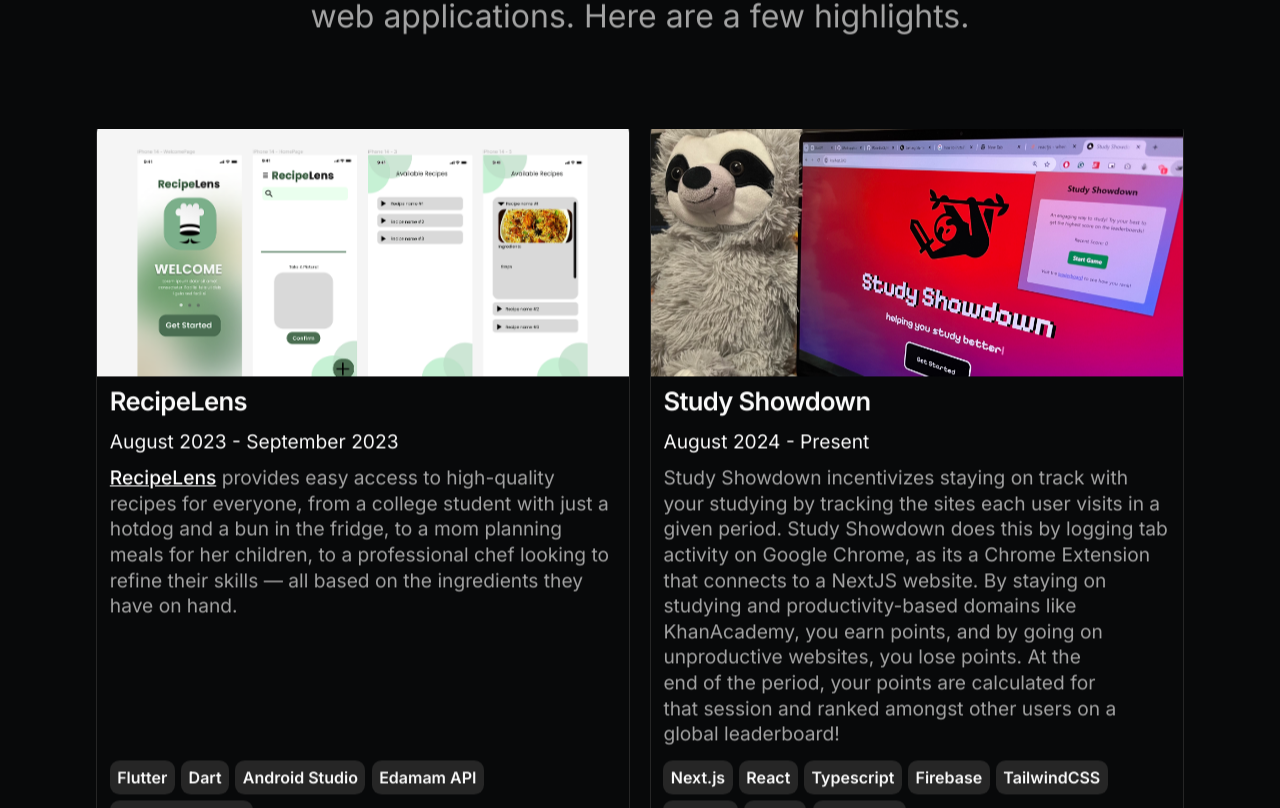
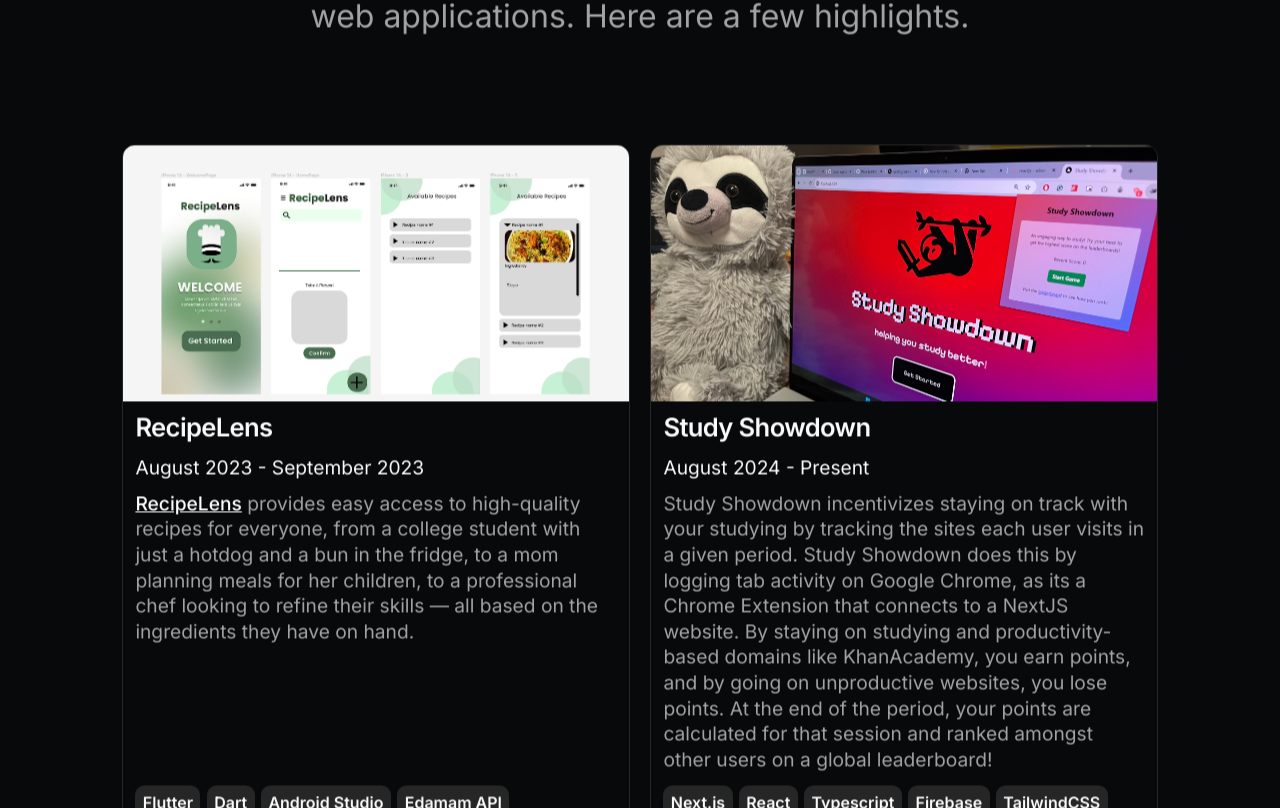
Before and after one commit to Danial-Suhail/portfolio, a Next.js app: page / in a window 1280 px wide. Shown: the part 1652-2460 px from the top of the page. Built offline with nearby package versions, Linux system fonts and the light colour scheme.

Commit message:
Fixed Bugs + Mobile Issue Fix

```diff
--- a/src/app/page.tsx
+++ b/src/app/page.tsx
@@ -24,19 +24,14 @@
     <main className="flex flex-col min-h-[100dvh] space-y-10">
       <section id="top" className="pt-20">
           <div className="w-full mx-auto flex flex-col items-center space-y-8">
-            {/* Grouped Text and Image with Image on Right */}
             <div className="flex flex-col md:flex-row items-center justify-center gap-6">
-              {/* Text content */}
               <div className="relative text-center md:text-left space-y-2">
                 <div className="relative">
-                  {/* Pink outline layer */}
                   <BlurFade delay={BLUR_FADE_DELAY}>
                     <span className="absolute text-pink-500 -translate-y-2 text-2xl font-bold tracking-tighter sm:text-3xl md:text-4xl lg:text-5xl xl:text-6xl whitespace-nowrap hidden sm:block">
                     DANIAL SUHAIL
                     </span>
                   </BlurFade>
-
-                  {/* White text layer */}
                   <BlurFadeText
                     delay={BLUR_FADE_DELAY}
                     className="text-2xl font-bold tracking-tighter sm:text-3xl md:text-4xl lg:text-5xl xl:text-6xl whitespace-nowrap mr-5"
@@ -45,15 +40,12 @@
                   />
                 </div>
 
-                {/* Subtitle */}
                 <BlurFadeText
                   className="pl-1 text-left tracking-tighter sm:text-sm md:text-base xl:max-w-[400px]"
                   delay={BLUR_FADE_DELAY}
                   text= "Software Engineer | Full-Stack Developer | Waterloo, ON"
                 />
               </div>
-
-              {/* Avatar with pink border */}
             <BlurFade delay={BLUR_FADE_DELAY}>
               <div className="relative flex items-center justify-center  w-[13.75rem] h-[13.75rem]">
                 <div className="absolute inset-0 rounded-full border-4 border-pink-500 z-0 translate-y-1"></div>
@@ -69,10 +61,7 @@
             </div>
           </div>
         </section>
-
-
         <section id="about">
-
           <BlurFade delay={BLUR_FADE_DELAY * 3}>
             <h2 className="text-xl font-bold pb-2">About Me</h2>
           </BlurFade>
@@ -141,18 +130,18 @@
                 </h2>
                 <p className="text-muted-foreground md:text-xl/relaxed lg:text-base/relaxed xl:text-xl/relaxed">
                   I&apos;ve developed a range of projects, from sleek websites
-                    to sophisticated web applications. Here are a few
-                    highlights.
+                  to sophisticated web applications. Here are a few highlights.
                 </p>
               </div>
             </div>
           </BlurFade>
           <div className="max-w-[800px] mx-auto">
+            <div className="hidden sm:block">
               <Carousel className="w-full">
                 <CarouselContent>
                   {chunkedProjects.map((projectGroup, groupIndex) => (
-                    <CarouselItem key={groupIndex}>
-                      <div className="grid grid-cols-1 sm:grid-cols-2 gap-3">
+                    <CarouselItem key={groupIndex} className ="pt-4">
+                      <div className="grid grid-cols-1 sm:grid-cols-2 gap-3 px-4">
                         {projectGroup.map((project, id) => (
                           <BlurFade
                             key={project.title}
@@ -177,6 +166,23 @@
                 <CarouselPrevious />
                 <CarouselNext />
               </Carousel>
+            </div>
+            <div className="sm:hidden grid grid-cols-1 sm:grid-cols-2 gap-3">
+              {DATA.projects.map((project, id) => (
+                <BlurFade key={project.title} delay={BLUR_FADE_DELAY * 12 + id * 0.05}>
+                  <ProjectCard
+                    href={project.href}
+                    title={project.title}
+                    description={project.description}
+                    dates={project.dates}
+                    tags={project.technologies}
+                    image={project.image}
+                    video={project.video}
+                    links={project.links}
+                  />
+                </BlurFade>
+              ))}
+            </div>
           </div>
         </div>
       </section>
--- a/src/data/resume.tsx
+++ b/src/data/resume.tsx
@@ -381,7 +381,7 @@
       links: [
         {
           type: "Source",
-          href: "https://github.com/Adam-Omarali/yellow-fish",
+          href: "https://github.com/Danial-Suhail/BookVault",
           icon: <Icons.github className="size-3" />,
         },
       ],
```
Lines whose indentation alone changed are shown as unchanged.
